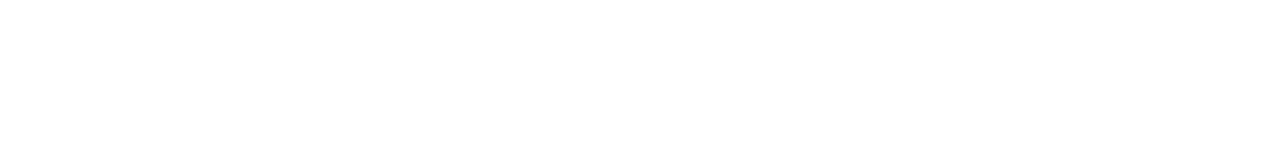
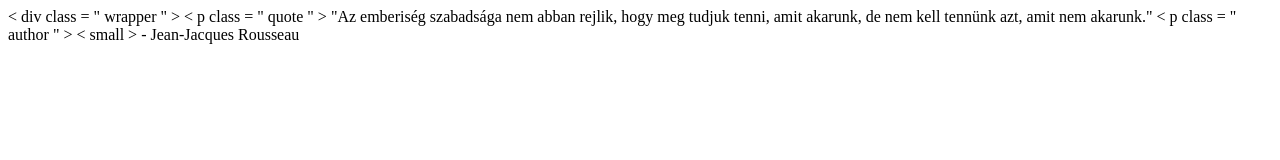
Before and after one commit to Armany118/simple-quote-page, a plain HTML site: page index.html in a window 1280 px wide. Drawn offline with Linux system fonts and the light colour scheme.

Commit message:
add base file structure

```diff
--- a/index.html
+++ b/index.html
@@ -2,11 +2,14 @@
 <html>
 <head>
   <meta charset="utf-8">
-  <title></title>
+  <title>Szabadság</title>
   <meta name="viewport" content="width=device-width, initial-scale=1">
     <link href="main.ccs">
 </head>
 <body>
-
+ < div  class = " wrapper " >
+    < p  class = " quote " > "Az emberiség szabadsága nem abban rejlik, hogy meg tudjuk tenni, amit akarunk, de nem kell tennünk azt, amit nem akarunk." </ p >
+    < p  class = " author " > < small > - Jean-Jacques Rousseau </ small > </ p >
+ </div>
 </body>
 </html>
```
